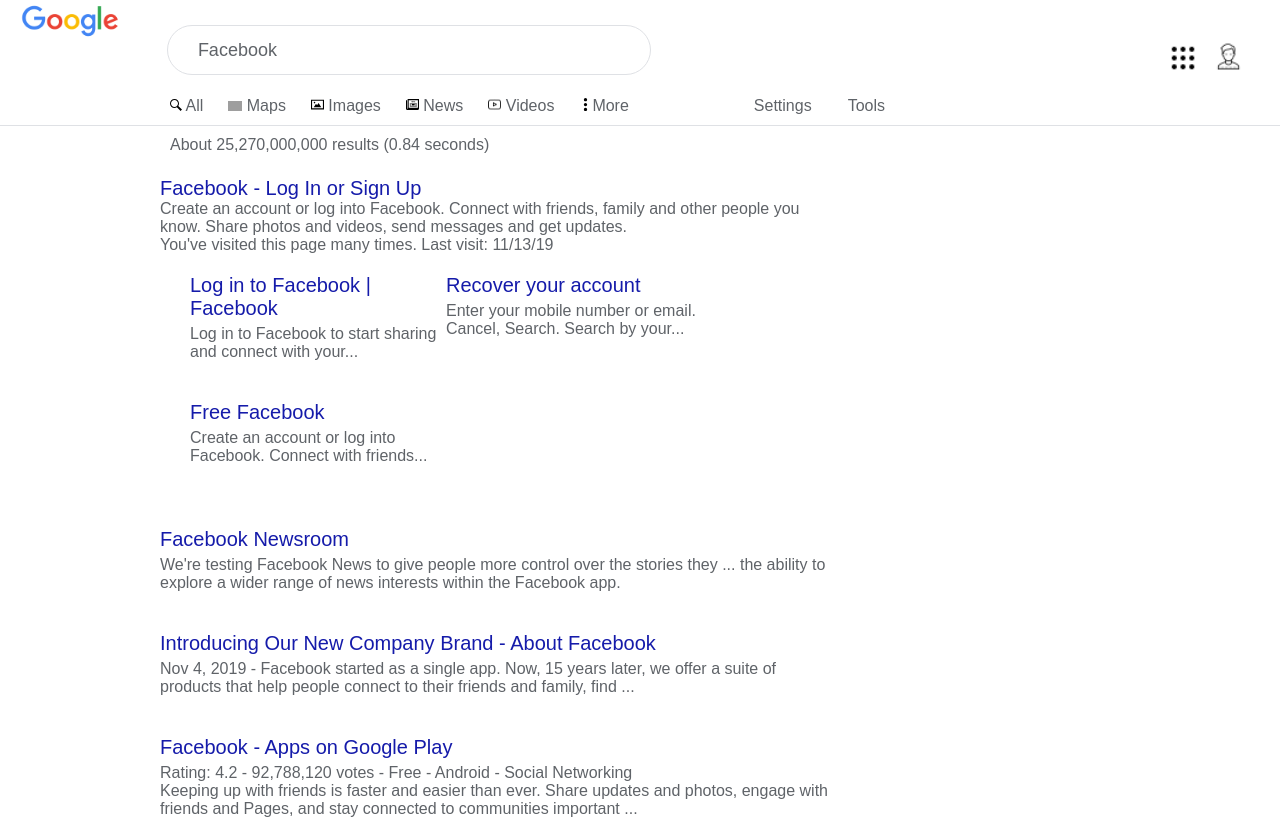
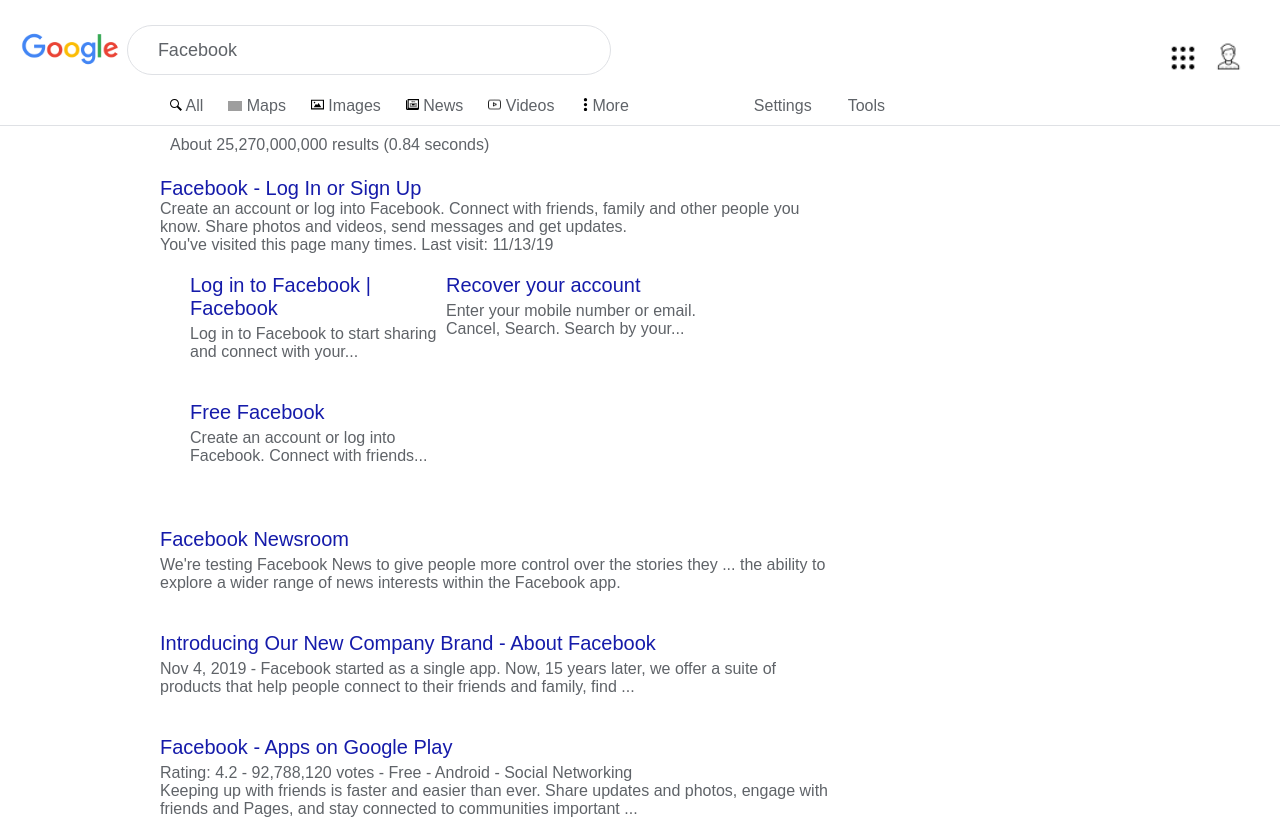
Before and after one commit to Jezda1337/Facebook-GoogleSearch, a plain HTML site: page index.html in a window 1280 px wide. Shown: the top 821 px of the page. Drawn offline with Linux system fonts and the light colour scheme; grey boxes are pictures that could not be loaded.

Commit message:
Fix bugs

```diff
--- a/index.html
+++ b/index.html
@@ -12,7 +12,7 @@
     <header>
         <div class="logo-search">
             <div class="logo">
-                <img src="./images/google-logo.png" alt="Go to Google Home" width="100">
+                <!-- <img src="./images/google-logo.png" alt="Go to Google Home" width="100">  -->
             </div>
             <div class="input">
                 <input type="text" name="search" id="search-bar" value="Facebook">
--- a/style/style.scss
+++ b/style/style.scss
@@ -21,7 +21,14 @@
     align-items: flex-end;
     height: 65px;
     .logo {
-        margin: 0px 20px 0px 20px;
+        background-image: url(../images/google-logo.png);
+        background-repeat: no-repeat;
+        width: 100px;
+        height: 100px;
+        background-size: 100px;
+        position: relative;
+        top: 24px;
+        left: 20px;
     }
     .input {
         width: 42%;
```
Also changed, not shown: style/style.css, 1 other file.
